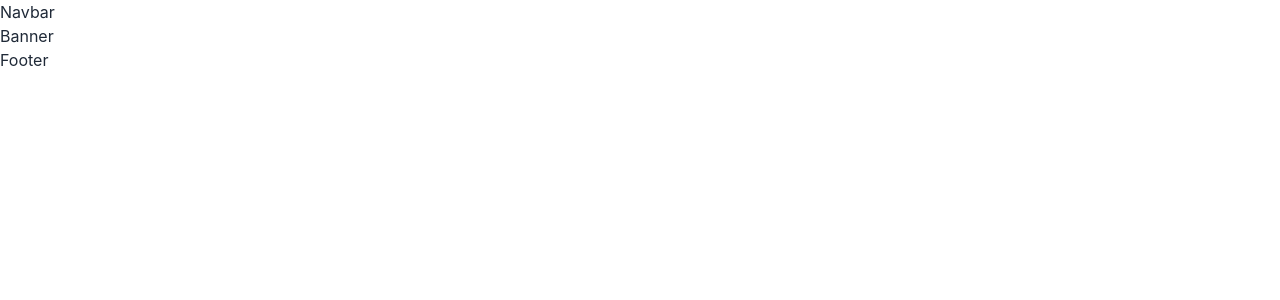
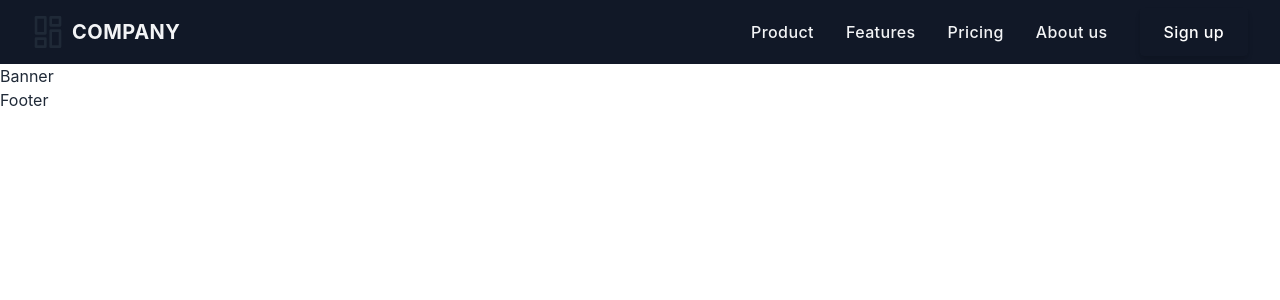
Before and after one commit to Abdullah-Sakib/make-better-use-client-side, a React (Create React App) app: page / in a window 1280 px wide. Shown: the top 300 px of the page. Built offline with nearby package versions, Linux system fonts and the light colour scheme.

Commit message:
Added Navbar

```diff
--- a/src/Pages/Shared/Navbar/Navbar.js
+++ b/src/Pages/Shared/Navbar/Navbar.js
@@ -1,9 +1,217 @@
-import React from 'react';
+import React, { useState } from 'react';
 
 const Navbar = () => {
+  const [isMenuOpen, setIsMenuOpen] = useState(false);
   return (
-    <div>
-      <h2>Navbar</h2>
+    <div class="bg-gray-900">
+      <div class="px-4 py-2 mx-auto sm:max-w-xl md:max-w-full lg:max-w-screen-xl md:px-24 lg:px-8">
+        <div class="relative flex items-center justify-between">
+          <a
+            href="/"
+            aria-label="Company"
+            title="Company"
+            class="inline-flex items-center"
+          >
+            <svg
+              class="w-8 text-teal-accent-400"
+              viewBox="0 0 24 24"
+              strokeLinejoin="round"
+              strokeWidth="2"
+              strokeLinecap="round"
+              strokeMiterlimit="10"
+              stroke="currentColor"
+              fill="none"
+            >
+              <rect x="3" y="1" width="7" height="12" />
+              <rect x="3" y="17" width="7" height="6" />
+              <rect x="14" y="1" width="7" height="6" />
+              <rect x="14" y="11" width="7" height="12" />
+            </svg>
+            <span class="ml-2 text-xl font-bold tracking-wide text-gray-100 uppercase">
+              Company
+            </span>
+          </a>
+          <ul class="items-center hidden space-x-8 lg:flex">
+            <li>
+              <a
+                href="/"
+                aria-label="Our product"
+                title="Our product"
+                class="font-medium tracking-wide text-gray-100 transition-colors duration-200 hover:text-teal-accent-400"
+              >
+                Product
+              </a>
+            </li>
+            <li>
+              <a
+                href="/"
+                aria-label="Our product"
+                title="Our product"
+                class="font-medium tracking-wide text-gray-100 transition-colors duration-200 hover:text-teal-accent-400"
+              >
+                Features
+              </a>
+            </li>
+            <li>
+              <a
+                href="/"
+                aria-label="Product pricing"
+                title="Product pricing"
+                class="font-medium tracking-wide text-gray-100 transition-colors duration-200 hover:text-teal-accent-400"
+              >
+                Pricing
+              </a>
+            </li>
+            <li>
+              <a
+                href="/"
+                aria-label="About us"
+                title="About us"
+                class="font-medium tracking-wide text-gray-100 transition-colors duration-200 hover:text-teal-accent-400"
+              >
+                About us
+              </a>
+            </li>
+            <li>
+              <a
+                href="/"
+                class="inline-flex items-center justify-center h-12 px-6 font-medium tracking-wide text-white transition duration-200 rounded shadow-md bg-deep-purple-accent-400 hover:bg-deep-purple-accent-700 focus:shadow-outline focus:outline-none"
+                aria-label="Sign up"
+                title="Sign up"
+              >
+                Sign up
+              </a>
+            </li>
+          </ul>
+          <div class="lg:hidden">
+            <button
+              aria-label="Open Menu"
+              title="Open Menu"
+              class="p-2 -mr-1 transition duration-200 rounded focus:outline-none focus:shadow-outline"
+              onClick={() => setIsMenuOpen(true)}
+            >
+              <svg class="w-5 text-gray-600" viewBox="0 0 24 24">
+                <path
+                  fill="currentColor"
+                  d="M23,13H1c-0.6,0-1-0.4-1-1s0.4-1,1-1h22c0.6,0,1,0.4,1,1S23.6,13,23,13z"
+                />
+                <path
+                  fill="currentColor"
+                  d="M23,6H1C0.4,6,0,5.6,0,5s0.4-1,1-1h22c0.6,0,1,0.4,1,1S23.6,6,23,6z"
+                />
+                <path
+                  fill="currentColor"
+                  d="M23,20H1c-0.6,0-1-0.4-1-1s0.4-1,1-1h22c0.6,0,1,0.4,1,1S23.6,20,23,20z"
+                />
+              </svg>
+            </button>
+            {isMenuOpen && (
+              <div class="absolute top-0 left-0 w-full">
+                <div class="p-5 bg-white border rounded shadow-sm">
+                  <div class="flex items-center justify-between mb-4">
+                    <div>
+                      <a
+                        href="/"
+                        aria-label="Company"
+                        title="Company"
+                        class="inline-flex items-center"
+                      >
+                        <svg
+                          class="w-8 text-deep-purple-accent-400"
+                          viewBox="0 0 24 24"
+                          strokeLinejoin="round"
+                          strokeWidth="2"
+                          strokeLinecap="round"
+                          strokeMiterlimit="10"
+                          stroke="currentColor"
+                          fill="none"
+                        >
+                          <rect x="3" y="1" width="7" height="12" />
+                          <rect x="3" y="17" width="7" height="6" />
+                          <rect x="14" y="1" width="7" height="6" />
+                          <rect x="14" y="11" width="7" height="12" />
+                        </svg>
+                        <span class="ml-2 text-xl font-bold tracking-wide text-gray-800 uppercase">
+                          Company
+                        </span>
+                      </a>
+                    </div>
+                    <div>
+                      <button
+                        aria-label="Close Menu"
+                        title="Close Menu"
+                        class="p-2 -mt-2 -mr-2 transition duration-200 rounded hover:bg-gray-200 focus:bg-gray-200 focus:outline-none focus:shadow-outline"
+                        onClick={() => setIsMenuOpen(false)}
+                      >
+                        <svg class="w-5 text-gray-600" viewBox="0 0 24 24">
+                          <path
+                            fill="currentColor"
+                            d="M19.7,4.3c-0.4-0.4-1-0.4-1.4,0L12,10.6L5.7,4.3c-0.4-0.4-1-0.4-1.4,0s-0.4,1,0,1.4l6.3,6.3l-6.3,6.3 c-0.4,0.4-0.4,1,0,1.4C4.5,19.9,4.7,20,5,20s0.5-0.1,0.7-0.3l6.3-6.3l6.3,6.3c0.2,0.2,0.5,0.3,0.7,0.3s0.5-0.1,0.7-0.3 c0.4-0.4,0.4-1,0-1.4L13.4,12l6.3-6.3C20.1,5.3,20.1,4.7,19.7,4.3z"
+                          />
+                        </svg>
+                      </button>
+                    </div>
+                  </div>
+                  <nav>
+                    <ul class="space-y-4">
+                      <li>
+                        <a
+                          href="/"
+                          aria-label="Our product"
+                          title="Our product"
+                          class="font-medium tracking-wide text-gray-700 transition-colors duration-200 hover:text-deep-purple-accent-400"
+                        >
+                          Product
+                        </a>
+                      </li>
+                      <li>
+                        <a
+                          href="/"
+                          aria-label="Our product"
+                          title="Our product"
+                          class="font-medium tracking-wide text-gray-700 transition-colors duration-200 hover:text-deep-purple-accent-400"
+                        >
+                          Features
+                        </a>
+                      </li>
+                      <li>
+                        <a
+                          href="/"
+                          aria-label="Product pricing"
+                          title="Product pricing"
+                          class="font-medium tracking-wide text-gray-700 transition-colors duration-200 hover:text-deep-purple-accent-400"
+                        >
+                          Pricing
+                        </a>
+                      </li>
+                      <li>
+                        <a
+                          href="/"
+                          aria-label="About us"
+                          title="About us"
+                          class="font-medium tracking-wide text-gray-700 transition-colors duration-200 hover:text-deep-purple-accent-400"
+                        >
+                          About us
+                        </a>
+                      </li>
+                      <li>
+                        <a
+                          href="/"
+                          class="inline-flex items-center justify-center w-full h-12 px-6 font-medium tracking-wide text-white transition duration-200 rounded shadow-md bg-deep-purple-accent-400 hover:bg-deep-purple-accent-700 focus:shadow-outline focus:outline-none"
+                          aria-label="Sign up"
+                          title="Sign up"
+                        >
+                          Sign up
+                        </a>
+                      </li>
+                    </ul>
+                  </nav>
+                </div>
+              </div>
+            )}
+          </div>
+        </div>
+      </div>
     </div>
   );
 };
```
